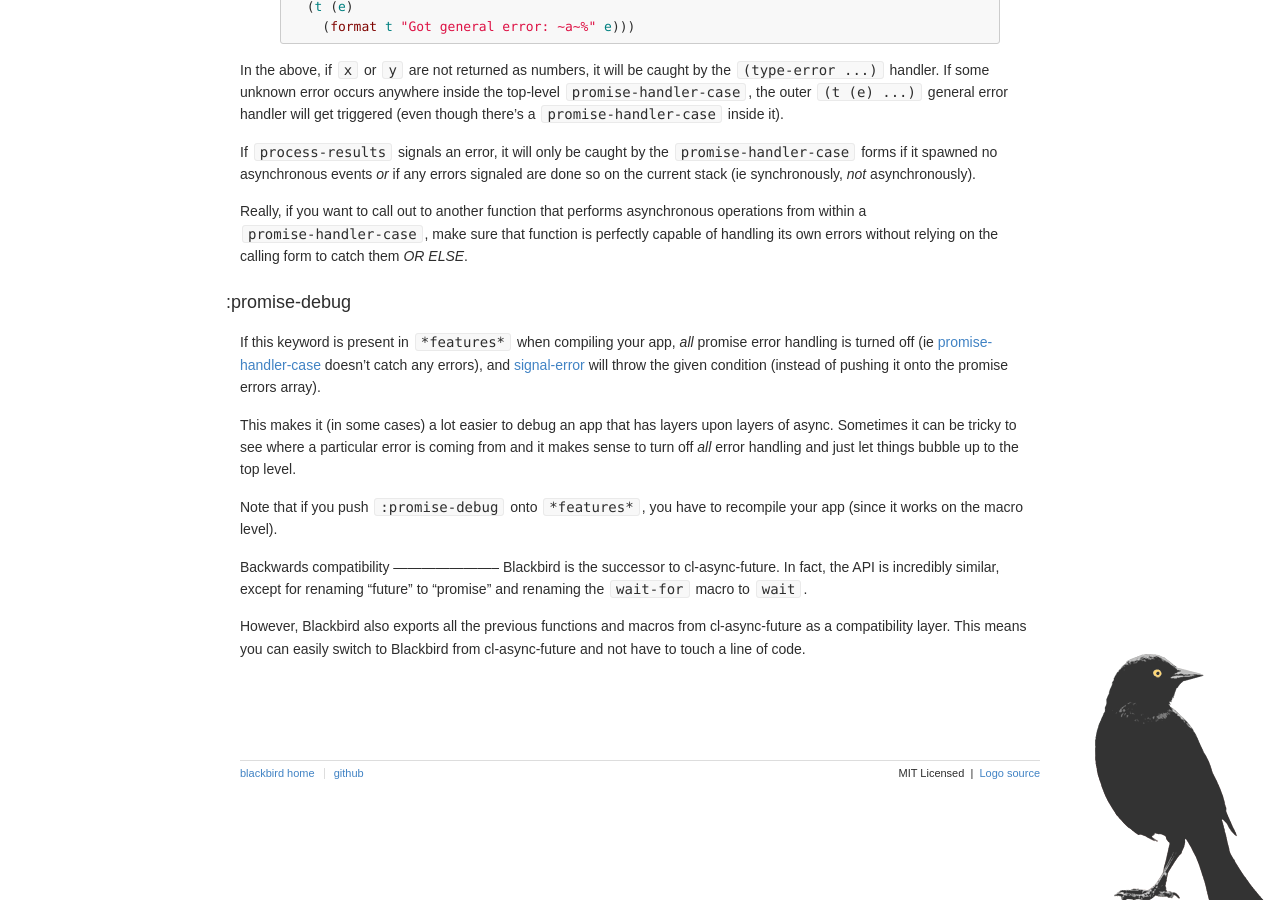
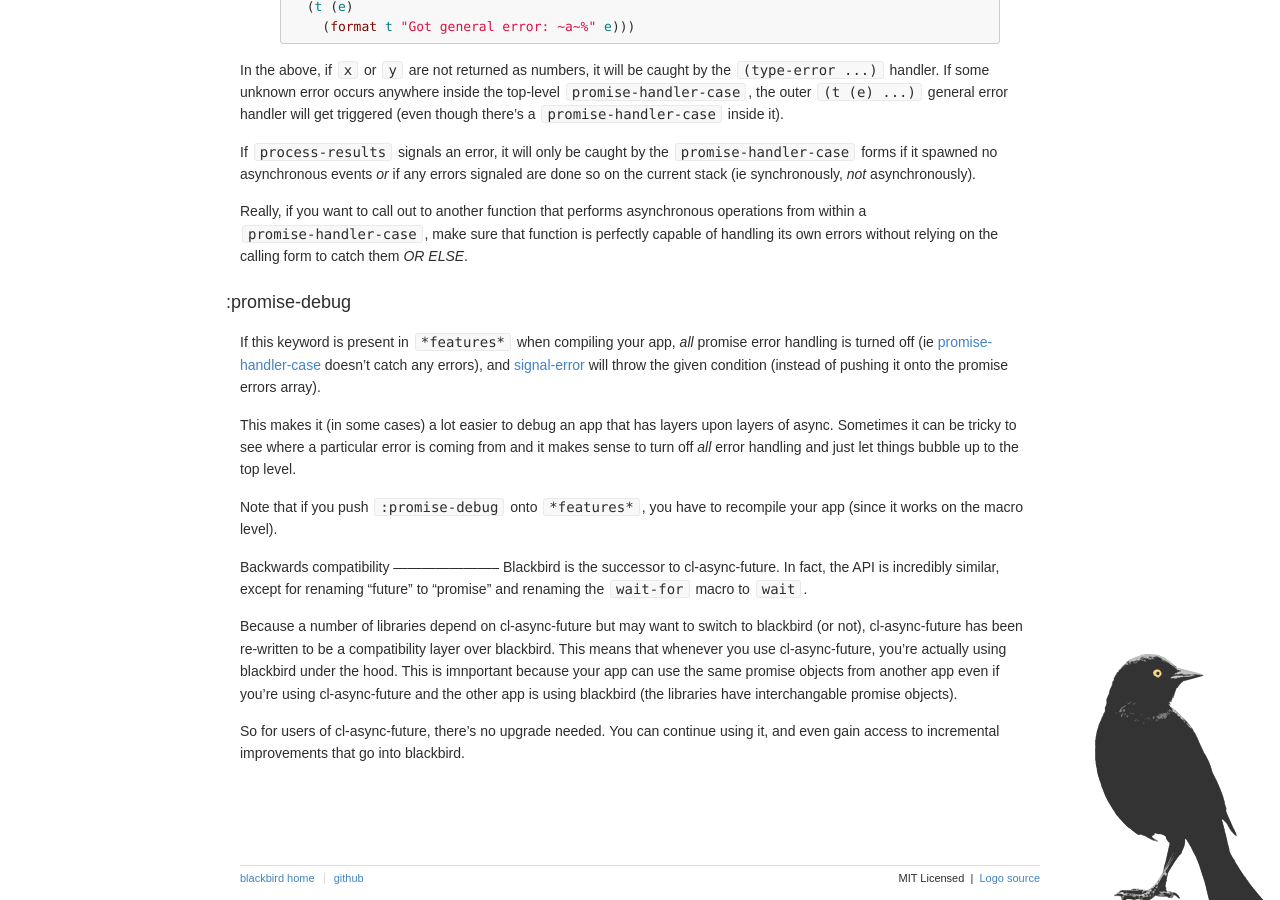
Before and after one commit to orthecreedence/blackbird, a Jekyll site: the page built from index.md, in a window 1280 px wide and 900 px high, scrolled down 9225 px. Built offline with Jekyll 4.4.1, drawn with Linux system fonts in a browser that asks for light colours; Markdown is read by kramdown in place of the engine named in the settings.

Commit message:
updating notes on compatibility

```diff
--- a/index.md
+++ b/index.md
@@ -601,6 +601,14 @@ Blackbird is the successor to cl-async-future. In fact, the API is incredibly
 similar, except for renaming "future" to "promise" and renaming the `wait-for`
 macro to `wait`.
 
-However, Blackbird also exports all the previous functions and macros from
-cl-async-future as a compatibility layer. This means you can easily switch to
-Blackbird from cl-async-future and not have to touch a line of code.
+Because a number of libraries depend on cl-async-future but may want to switch
+to blackbird (or not), cl-async-future has been re-written to be a compatibility
+layer over blackbird. This means that whenever you use cl-async-future, you're
+actually using blackbird under the hood. This is imnportant because your app
+can use the same promise objects from another app even if you're using
+cl-async-future and the other app is using blackbird (the libraries have
+interchangable promise objects).
+
+So for users of cl-async-future, there's no upgrade needed. You can continue
+using it, and even gain access to incremental improvements that go into
+blackbird.
```
